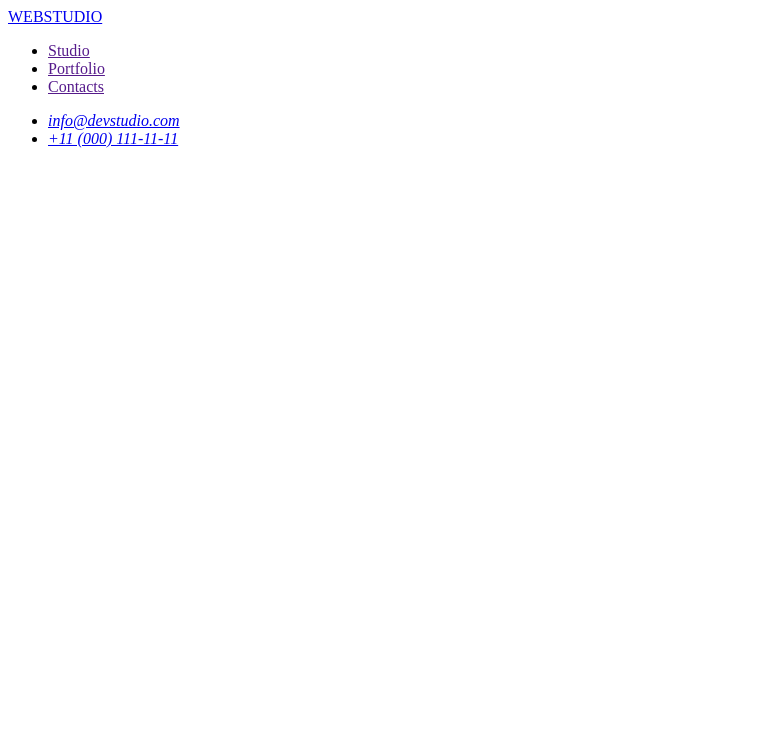
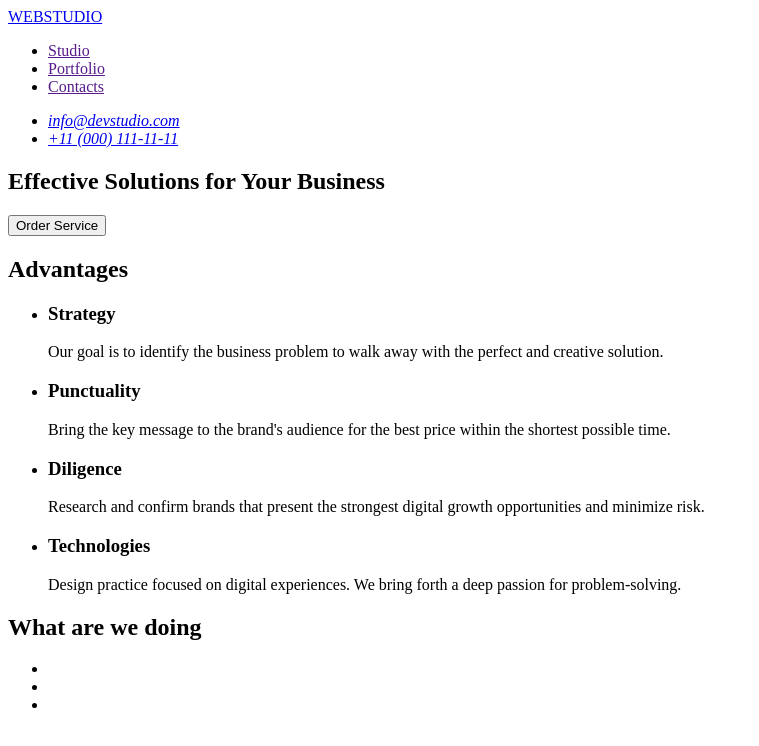
Before and after one commit to w1nside/web-studio, a plain HTML site: page index.html in a window 1280 px wide. Shown: the whole page, without its empty margins (0-759 px from the left). Drawn offline with Linux system fonts and the light colour scheme.

Commit message:
Update index.html

```diff
--- a/index.html
+++ b/index.html
@@ -5,9 +5,7 @@
     <meta name="viewport" content="width=device-width, initial-scale=1.0" />
     <title>Web Studio</title>
   </head>
-</head>
   <body>
-    <header></header>
     <header>
       <nav>
         <a href="/">WEBSTUDIO</a>
@@ -34,7 +32,72 @@
         </ul>
       </address>
     </header>
-    <main></main>
+
+    <main>
+      <!--Hero section start -->
+      <section>
+        <h1>Effective Solutions for Your Business</h1>
+        <button>Order Service</button>
+      </section>
+      <!--Hero section finish -->
+
+      <!--Advantages section start -->
+      <section>
+        <h2>Advantages</h2>
+        <ul>
+          <li>
+            <h3>Strategy</h3>
+            <p>
+              Our goal is to identify the business problem to walk away with the
+              perfect and creative solution.
+            </p>
+          </li>
+          <li>
+            <h3>Punctuality</h3>
+            <p>
+              Bring the key message to the brand's audience for the best price
+              within the shortest possible time.
+            </p>
+          </li>
+          <li>
+            <h3>Diligence</h3>
+            <p>
+              Research and confirm brands that present the strongest digital
+              growth opportunities and minimize risk.
+            </p>
+          </li>
+          <li>
+            <h3>Technologies</h3>
+            <p>
+              Design practice focused on digital experiences. We bring forth a
+              deep passion for problem-solving.
+            </p>
+          </li>
+        </ul>
+      </section>
+      <!--Advantages section finish -->
+
+      <!--What we are doing section start -->
+      <section>
+        <h2>What are we doing</h2>
+        <ul>
+          <li>
+            <img src="" />
+          </li>
+          <li>
+            <img src="" />
+          </li>
+          <li>
+            <img src="" />
+          </li>
+        </ul>
+      </section>
+      <!--What are we doing section finish -->
+
+      <!--Our Team section start -->
+      <!--Our Team section finish -->
+    </main>
+
     <footer></footer>
   </body>
 </html>
```
Lines whose indentation alone changed are shown as unchanged.
